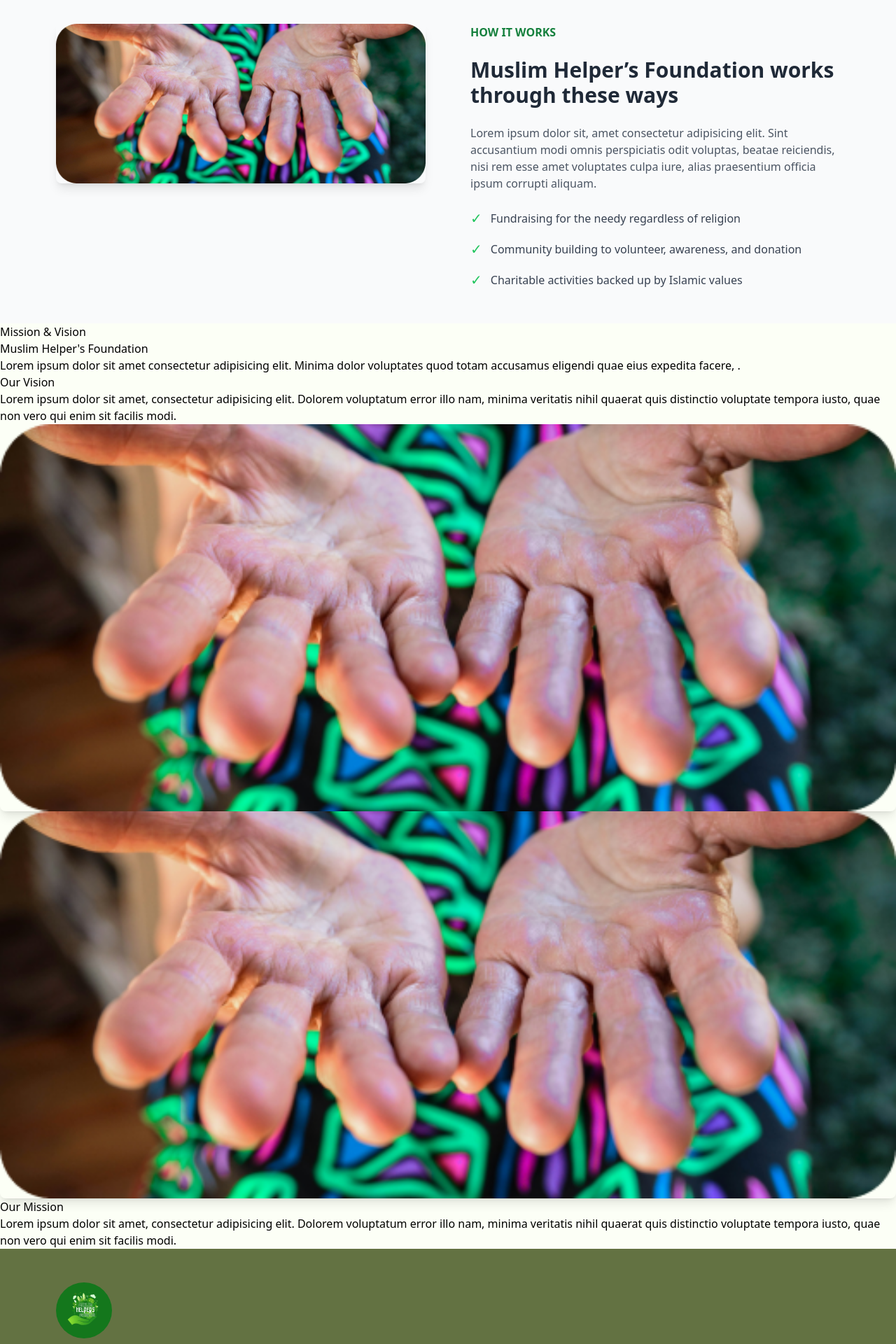
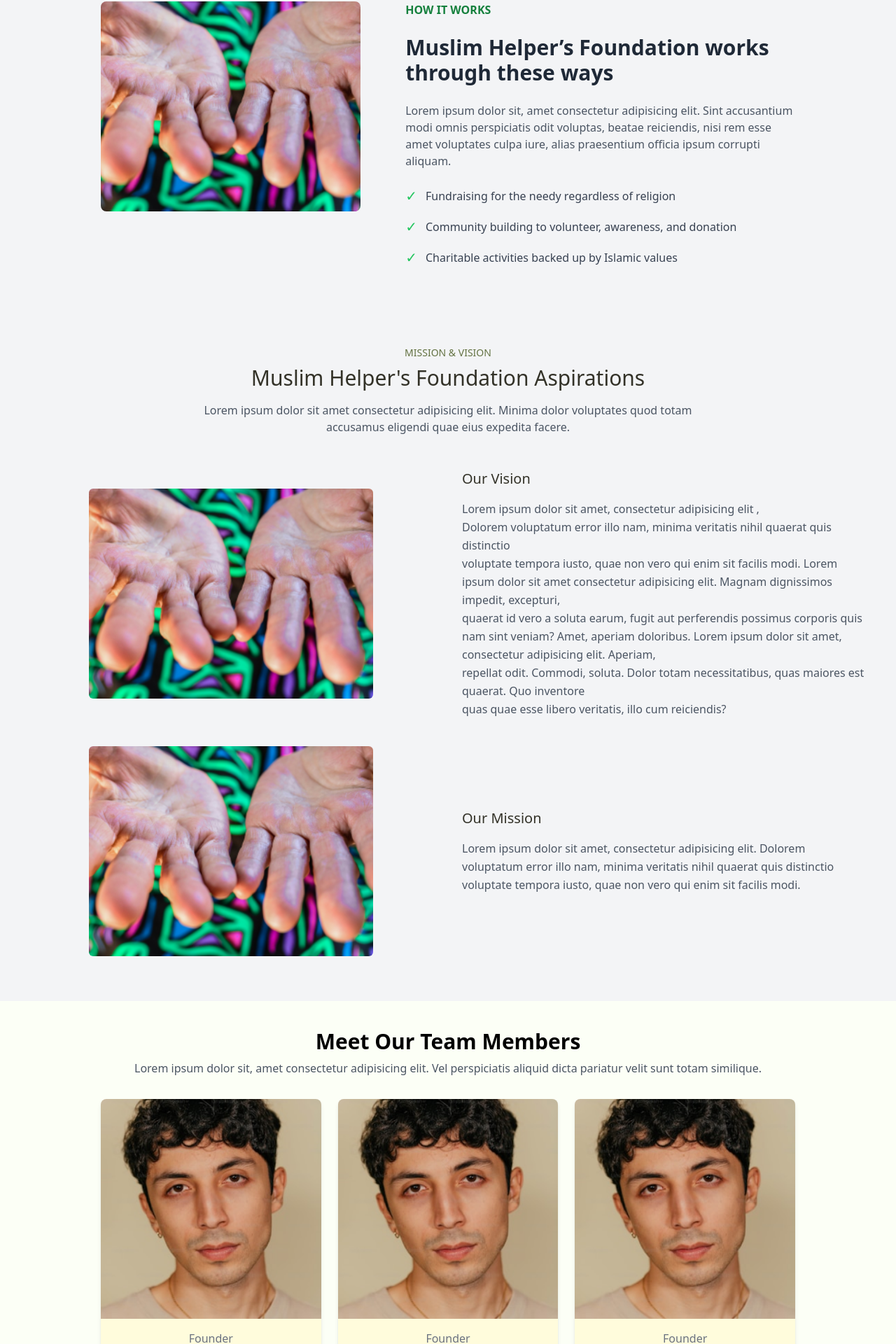
Before and after one commit to Khoiriyah23/Mhf-FE, a Next.js app: page /about in a window 1280 px wide. Shown: the part 814-2734 px from the top of the page at 70% size. Built offline with nearby package versions, Linux system fonts and the light colour scheme.

Commit message:
about page is completed, donation page is under development

```diff
--- a/app/about/page.tsx
+++ b/app/about/page.tsx
@@ -1,33 +1,17 @@
+import AboutHero from '@/components/about/Hero'
 import HowItWorks from '@/components/about/How'
 import MissionAndVision from '@/components/about/Mission'
+import TeamMembers from '@/components/about/Team'
 import React from 'react'
 
 const AboutUS = () => {
   return (
     <>
-    <section className="flex items-center justify-center mb-20 bg-gray-100 p-[80px]">
-    <div
-      style={{ backgroundImage: 'url("/images/date.jpeg")' }}
-      className="bg-center bg-no-repeat bg-cover w-[80%] h-[70vh] rounded-xl overflow-hidden shadow-lg flex items-center justify-center bg-[#141B069E] bg-blend-multiply"
-    >
-      <div className="text-center rounded-lg p-8 lg:p-16 max-w-3xl">
-        <h1 className="lg:text-4xl text-2xl text-white font-bold mb-6 leading-snug">
-          About Us
-        </h1>
-        <p className="lg:text-lg text-base text-gray-200 mb-8">
-            Muslim Helper’s Foundation as a charity initiative
-        </p>
-
-      </div>
-    </div>
-  </section>
-
-  <HowItWorks />
-  <MissionAndVision />
+    <AboutHero />
+    <HowItWorks />
+    <MissionAndVision />
+    <TeamMembers />
     </>
-
-
-
   )
 }
 
--- /dev/null
+++ b/components/about/Hero.tsx
@@ -0,0 +1,23 @@
+import React from "react";
+
+const AboutHero = () => {
+  return (
+    <section className="flex items-center justify-center bg-gray-100 p-8 sm:p-12 mt-12 lg:p-[80px]">
+      <div
+        style={{ backgroundImage: 'url("/images/date.jpeg")' }}
+        className="bg-center bg-no-repeat bg-cover w-full lg:w-[80%] h-[50vh] sm:h-[60vh] lg:h-[70vh] rounded-lg overflow-hidden shadow-lg flex items-center justify-center bg-[#141B069E] bg-blend-multiply"
+      >
+        <div className="text-center rounded-lg p-4 sm:p-8 lg:p-16 max-w-3xl">
+          <h1 className="text-xl sm:text-2xl lg:text-4xl text-white font-bold mb-4 sm:mb-6 leading-snug">
+            About Us
+          </h1>
+          <p className="text-sm sm:text-base lg:text-lg text-gray-200 mb-6 sm:mb-8">
+            Muslim Helper’s Foundation as a charity initiative
+          </p>
+        </div>
+      </div>
+    </section>
+  );
+};
+
+export default AboutHero;
--- a/components/about/How.tsx
+++ b/components/about/How.tsx
@@ -1,21 +1,23 @@
 import Image from 'next/image';
+import hands from "../../public/images/hands.png";
 
 const HowItWorks = () => {
   return (
-    <section className="flex flex-col lg:flex-row items-start gap-10 lg:gap-16 bg-gray-50 py-12 px-6 lg:px-20">
+    <section className="bg-gray-100">
+      <section className="flex flex-col lg:flex-row items-start gap-10 lg:gap-16 py-12 px-4 sm:px-8 lg:px-20 w-[90%] m-auto">
+
         {/* Image Section */}
-      <div className="w-full lg:w-[50%]">
+        <div className="w-full lg:w-[40%]">
           <Image
-          src="/images/hands.png"
+            src={hands}
             alt="Hand Spread"
-          width={600}
-          height={100}
-          className="rounded-lg shadow-lg object-cover w-full h-auto"
+            className="w-full h-auto rounded-md lg:rounded-lg object-cover"
+            style={{ maxHeight: '450px', height: '300px' }} // Increase height for larger screens
           />
         </div>
 
         {/* Text Content Section */}
-      <div className="w-full lg:w-[50%] space-y-6">
+        <div className="w-full lg:w-[60%] space-y-6">
           <h4 className="text-green-700 font-semibold text-sm lg:text-base uppercase">
             HOW IT WORKS
           </h4>
@@ -49,6 +51,7 @@
           </ul>
         </div>
       </section>
+    </section>
   );
 };
 
--- a/components/about/Mission.tsx
+++ b/components/about/Mission.tsx
@@ -1,50 +1,79 @@
 import Image from 'next/image'
 import React from 'react'
+import hands from '../../public/images/hands.png'
 
 const MissionAndVision = () => {
   return (
-    <section>
-    <div>
-        <h4>Mission & Vision</h4>
-      <h2>Muslim Helper&apos;s Foundation</h2>
-      <p>Lorem ipsum dolor sit amet consectetur adipisicing elit. Minima dolor
-        voluptates quod totam accusamus eligendi quae eius expedita facere,
-        .</p>
-    </div>
+    <section className="py-16 px-6 bg-gray-100">
+      <section className="max-w-7xl mx-auto px-4"> {/* Center content and set max width */}
+        {/* Header Section */}
+        <div className="text-center mb-12">
+          <h4 className="text-sm  text-[#637242] mb-2">
+          MISSION & VISION
+          </h4>
+          <h2 className="text-3xl text-[#333228] mb-4">
+            Muslim Helper&apos;s Foundation Aspirations
+          </h2>
+          <p className="text-gray-600 max-w-3xl mx-auto">
+            Lorem ipsum dolor sit amet consectetur adipisicing elit. Minima dolor
+            voluptates quod totam accusamus eligendi quae eius expedita facere.
+          </p>
+        </div>
 
-    <div>
-        <article>
-            <h2>Our Vision</h2>
-            <p>
-                Lorem ipsum dolor sit amet, consectetur adipisicing elit. Dolorem voluptatum error illo nam, minima veritatis nihil quaerat quis distinctio voluptate tempora iusto, quae non vero qui enim sit facilis modi.
+        {/* Content Section */}
+        <div className="grid grid-cols-1 sm:grid-cols-1 md:grid-cols-2 gap-10 items-center">
+          {/* Vision */}
+
+          {/* Vision Image */}
+          <div className="flex justify-center w-full md:w-[70%] mx-auto">
+            <Image
+              src={hands}
+              alt="Hand Spread"
+              className="w-full h-auto rounded-md object-cover"
+              style={{ maxHeight: '450px', height: '300px' }} // Increase height for larger screens
+            />
+          </div>
+          <div className="text-center sm:text-left">
+            <h2 className="text-xl text-[#333228] mb-4">Our Vision</h2>
+            <p className="text-gray-600 leading-relaxed">
+              Lorem ipsum dolor sit amet, consectetur adipisicing elit ,<br /> Dolorem
+              voluptatum error illo nam, minima veritatis nihil quaerat quis
+              distinctio <br /> voluptate tempora iusto, quae non vero qui enim sit
+              facilis modi. Lorem ipsum dolor sit amet consectetur adipisicing elit. Magnam dignissimos
+              impedit, excepturi,<br /> quaerat id vero a soluta earum, fugit aut perferendis possimus
+              corporis quis nam sint veniam? Amet, aperiam doloribus. Lorem ipsum dolor sit amet, consectetur
+               adipisicing elit. Aperiam,<br /> repellat odit. Commodi, soluta. Dolor totam necessitatibus, quas
+                maiores est quaerat. Quo inventore <br /> quas quae esse libero
+                veritatis, illo cum reiciendis?
             </p>
-        </article>
+          </div>
 
-        <Image
-                src="/images/hands.png"
-                alt="Hand Spread"
-                width={50}
-                height={100}
-                className="rounded-lg shadow-lg object-cover w-full h-auto"
-        />
 
-        <Image
-                src="/images/hands.png"
-                alt="Hand Spread"
-                width={50}
-                height={100}
-                className="rounded-lg shadow-lg object-cover w-full h-auto"
-        />
 
-        <article>
-            <h2>Our Mission</h2>
-            <p>
-                Lorem ipsum dolor sit amet, consectetur adipisicing elit. Dolorem voluptatum error illo nam, minima veritatis nihil quaerat quis distinctio voluptate tempora iusto, quae non vero qui enim sit facilis modi.
+          <div className="flex justify-center w-full md:w-[70%] mx-auto">
+            <Image
+              src={hands}
+              alt="Hand Spread"
+              className="w-full h-auto rounded-md object-cover"
+              style={{ maxHeight: '450px', height: '300px' }} // Adjust height for larger screens
+            />
+          </div>
+
+          {/* Mission */}
+          <div className="text-center sm:text-left">
+            <h2 className="text-xl text-[#333228] mb-4">Our Mission</h2>
+            <p className="text-gray-600 leading-relaxed">
+              Lorem ipsum dolor sit amet, consectetur adipisicing elit. Dolorem
+              voluptatum error illo nam, minima veritatis nihil quaerat quis
+              distinctio voluptate tempora iusto, quae non vero qui enim sit
+              facilis modi.
             </p>
-        </article>
+          </div>
+
+          {/* Second Image */}
 
         </div>
-
+      </section>
     </section>
   )
 }
--- /dev/null
+++ b/components/about/Team.tsx
@@ -0,0 +1,51 @@
+import Image from 'next/image';
+import React from 'react';
+import team from '../../public/images/team.png';
+
+const TeamMembers = () => {
+  const members = [
+    { name: 'Muhammad Jumah', title: 'Founder', image: team },
+    { name: 'Muhammad Jumah', title: 'Founder', image: team },
+    { name: 'Muhammad Jumah', title: 'Founder', image: team },
+    { name: 'Muhammad Jumah', title: 'Founder', image: team },
+    { name: 'Muhammad Jumah', title: 'Founder', image: team },
+    { name: 'Muhammad Jumah', title: 'Founder', image: team },
+  ];
+
+  return (
+    <section className="py-10 px-4 w-[80%] m-auto">
+      <div className="text-center mb-8">
+        <h1 className="text-3xl font-bold mb-2">Meet Our Team Members</h1>
+        <p className="text-gray-600">
+          Lorem ipsum dolor sit, amet consectetur adipisicing elit. Vel
+          perspiciatis aliquid dicta pariatur velit sunt totam similique.
+        </p>
+      </div>
+
+      <div className="grid grid-cols-1 sm:grid-cols-2 md:grid-cols-3 gap-6">
+        {members.map((member, index) => (
+          <div
+            key={index}
+            className="flex flex-col items-center overflow-hidden rounded-lg shadow-md"
+          >
+            {/* Image */}
+            <div className="relative w-full">
+              <Image
+                src={member.image}
+                alt={member.name}
+                className="w-full object-cover"
+              />
+            </div>
+            {/* Text Block */}
+            <div className="w-full bg-[#FFFCDC] text-center p-4">
+              <p className="text-gray-500">{member.title}</p>
+              <h4 className="font-semibold">{member.name}</h4>
+            </div>
+          </div>
+        ))}
+      </div>
+    </section>
+  );
+};
+
+export default TeamMembers;
--- /dev/null
+++ b/components/donation/Hero.tsx
@@ -0,0 +1,128 @@
+import Image from "next/image";
+import Button from "../Button";
+import Link from "next/link";
+
+const OngoingDonation = () => {
+  const programs = [
+    {
+      id: 1,
+      imageSrc: "/images/distribute.png",
+      title: "Support the annual Ramadan Feeding Program",
+      raised: 500000,
+      goal: 1000000,
+      buttonText: "Donate",
+    },
+    {
+      id: 2,
+      imageSrc: "/images/baby-smile.png",
+      title: "Save Abdullahi and help him fight against Cancer",
+      raised: 500000,
+      goal: 500000,
+      buttonText: "Donate",
+    },
+    {
+      id: 3,
+      imageSrc: "/images/mosque.png",
+      title: "Contribute in Masjid Construction at Apata",
+      raised: 500000,
+      goal: 800000,
+      buttonText: "Donate",
+    },
+    {
+      id: 4,
+      imageSrc: "/images/distribute.png",
+      title: "Support the annual Ramadan Feeding Program",
+      raised: 200000,
+      goal: 500000,
+      buttonText: "Donate",
+    },
+    {
+      id: 5,
+      imageSrc: "/images/distribute.png",
+      title: "Save Abdullahi and help him fight against Cancer",
+      raised: 300000,
+      goal: 400000,
+      buttonText: "Donate",
+    },
+    {
+      id: 6,
+      imageSrc: "/images/distribute.png",
+      title: "Contribute in Masjid Construction at Apata",
+      raised: 700000,
+      goal: 1000000,
+      buttonText: "Donate",
+    },
+  ];
+
+  return (
+    <section className="bg-gray-100 mt-20 py-12 px-4">
+      <div className="max-w-7xl mx-auto">
+        {/* Header Section */}
+        <article className="mb-12 text-center">
+          <h1 className="text-3xl font-bold text-gray-800 mb-4">
+            Donate to Our Programs and Causes
+          </h1>
+          <p className="text-gray-600">
+            Lorem ipsum dolor sit, amet consectetur adipisicing elit. Aperiam,
+            autem beatae. Temporibus <br /> id natus hic fuga qui animi, voluptas
+            voluptatum porro repellat dolorem praesentium aliquam ad distinctio
+            perspiciatis autem modi.
+          </p>
+        </article>
+
+        {/* Responsive Grid */}
+        <div className="grid grid-cols-1 sm:grid-cols-2 lg:grid-cols-3 gap-6">
+          {programs.map((program) => (
+            <Link href={`/donate/${program.id}`} key={program.id}>
+              <div className="bg-[#ececdf] rounded-lg shadow-lg border-[#E9D79B] hover:shadow-xl transition-shadow cursor-pointer">
+                {/* Image */}
+                <div className="overflow-hidden">
+                  <Image
+                    src={program.imageSrc}
+                    alt={program.title}
+                    width={400}
+                    height={250}
+                    className="w-full h-full object-cover rounded-t-lg"
+                  />
+                </div>
+
+                <div className="p-6">
+                  {/* Title */}
+                  <h6 className="text-lg font-semibold text-gray-800 mt-4">
+                    {program.title}
+                  </h6>
+
+                  {/* Progress Bar */}
+                  <div className="w-full bg-gray-200 h-2 rounded-full mt-3">
+                    <div
+                      className="h-2 bg-green-500 rounded-full"
+                      style={{
+                        width: `${(program.raised / program.goal) * 100}%`,
+                      }}
+                    ></div>
+                  </div>
+
+                  {/* Details */}
+                  <div className="flex justify-between items-center mt-4">
+                    <span className="text-gray-600 text-sm">
+                      Raised: #{program.raised.toLocaleString()}
+                    </span>
+                    <Button
+                      type="button"
+                      title={program.buttonText}
+                      icon=""
+                      variant="green"
+                      className="px-4 py-2 text-white bg-green-500 rounded-md hover:bg-green-600 transition"
+                    />
+                  </div>
+                </div>
+              </div>
+            </Link>
+          ))}
+        </div>
+      </div>
+    </section>
+  );
+};
+
+export default OngoingDonation;
--- a/components/home/Hero.tsx
+++ b/components/home/Hero.tsx
@@ -1,5 +1,6 @@
 import Image from 'next/image';
 import Button from '../Button'
+import hero from '../../public/images/hero-img.png'
 
 const Hero = () => {
   return (
@@ -23,10 +24,8 @@
       </div>
       <div className="mt-8">
         <Image
-          src="/images/hero-img.png"
+          src={hero}
           alt="Humanitarian Act"
-          width={200}
-          height={50}
           className="rounded-lg mx-auto w-full max-w-4xl"
         />
       </div>
--- a/components/home/OngoingPrograms.tsx
+++ b/components/home/OngoingPrograms.tsx
@@ -1,5 +1,4 @@
 import Image from "next/image";
-import React from "react";
 import Button from "../Button";
 
 const OngoingPrograms = () => {
--- a/constants/index.ts
+++ b/constants/index.ts
@@ -1,7 +1,7 @@
 // NAVIGATION
 export const NAV_LINKS = [
   { href: '/about', key: 'about_us', label: 'About us', current: false },
-  { href: '/donations', key: 'donations', label: 'Donations', current: false },
+  { href: '/donation', key: 'donations', label: 'Donations', current: false },
   { href: '/blogs', key: 'blogs', label: 'Blogs', current: false },
   { href: '/ramadan', key: 'ramadan', label: 'Ramadan', current: false },
 ];
```
Also changed, not shown: app/donation/page.tsx (added, +12 -0 lines), public/images/team.png (added). Lines whose indentation alone changed are shown as unchanged.
